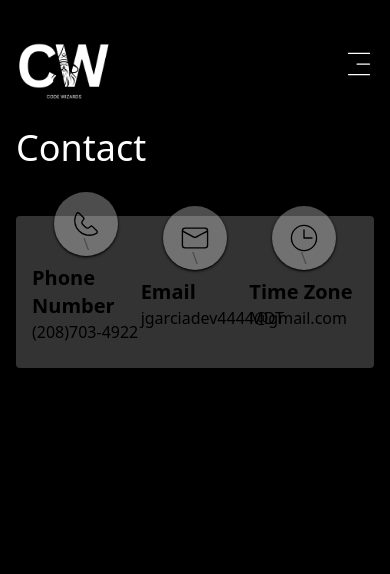
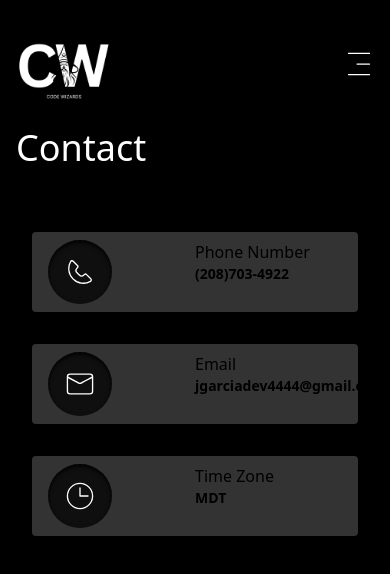
Before and after one commit to jgarcia4444/code-wizards, a React (Create React App) app: page /contact in a window 390 px wide. Shown: the top 574 px of the page. Built offline with nearby package versions, Linux system fonts and the light colour scheme.

Commit message:
Made the contact page mobile responsive and displayed something different when the screen is mobile sized.

```diff
--- a/src/Components/Contact/ContactDetail/index.js
+++ b/src/Components/Contact/ContactDetail/index.js
@@ -1,16 +1,22 @@
 import React from 'react'
+import useWindowDimensions from '../../../Hooks/useWindowDimensions';
+import { render } from '@testing-library/react';
 
 const ContactDetail = ({details}) => {
+
+    const {width} = useWindowDimensions();
 
     const {icon, title, info} = details;
 
     const iconButton = (
-        <div className="w-16 h-16 bg-white bg-opacity-30 rounded-full flex items-center justify-center -mt-16 shadow shadow-black">
+        <div className={`w-16 h-16 rounded-full flex items-center justify-center ${width > 688 ? "-mt-16 bg-white bg-opacity-30 shadow " : "bg-black bg-opacity-70 shadow-inner"} shadow-black `}>
             {icon}
         </div>
     )
 
-    return (
+    const renderContactDetail = () => {
+        if (width > 688) {
+            return  (
                 <div className="w-1/3 relative flex flex-col items-center justify-center">\
                     {iconButton}
                     <div className="mt-2 w-full">
@@ -21,6 +27,26 @@ const ContactDetail = ({details}) => {
                     </div>
                 </div>
             )
+        } else {
+            return (
+                <div className="flex flex-row w-full bg-white bg-opacity-20 rounded px-4 py-2 mb-8">
+                    <div className="w-1/2">
+                        {iconButton}
+                    </div>
+                    <div className="w-1/2 flex flex-col">
+                        <div className="w-full font-thin">{title}</div>
+                        <div className="w-full font-bold text-sm md:text-lg">{info}</div>
+                    </div>
+                </div>
+            )
+        }
+    }
+
+    return (
+        <>
+            {renderContactDetail()}
+        </>
+    )
 }
 
 export default ContactDetail;
--- a/src/Pages/Contact/index.js
+++ b/src/Pages/Contact/index.js
@@ -1,5 +1,7 @@
-import React from 'react';
+import React, {useState, useEffect} from 'react';
 import { CiPhone, CiMail, CiClock2 } from "react-icons/ci";
+
+import useWindowDimensions from '../../Hooks/useWindowDimensions';
 
 import Layout from '../../Layout';
 import PageHeader from '../../Shared/Headers/PageHeader';
@@ -7,8 +9,10 @@ import ContactDetail from '../../Components/Contact/ContactDetail';
 
 const Contact = () => {
 
+    const {width} = useWindowDimensions();
+
     const iconSize = 32;
-    const iconColor = "#000";
+    const [iconColor, setIconColor] = useState("#000");
 
     const renderContactDetails = () => {
         let contactDetails = [
@@ -20,11 +24,19 @@ const Contact = () => {
         return contactDetails.map((details, i) => <ContactDetail details={details} key={`${i}-${details.title}`} />)
     }
 
+    useEffect(() => {
+        if (width < 688) {
+            setIconColor("#fff");
+        } else {
+            setIconColor("#000");
+        }
+    }, [width])
+
     return (
         <Layout>
             <div className="w-full flex flex-col pt-28 px-4">
                 <PageHeader headerText={"Contact"} />
-                <div className="bg-white bg-opacity-20 rounded p-4 flex flex-row mt-12 ">
+                <div className={`${width > 688 ? "bg-white" : ""} bg-opacity-20 rounded p-4 flex flex-row flex-wrap mt-12 `}>
                     {renderContactDetails()}
                 </div>
             </div>
```
Lines whose indentation alone changed are shown as unchanged.
